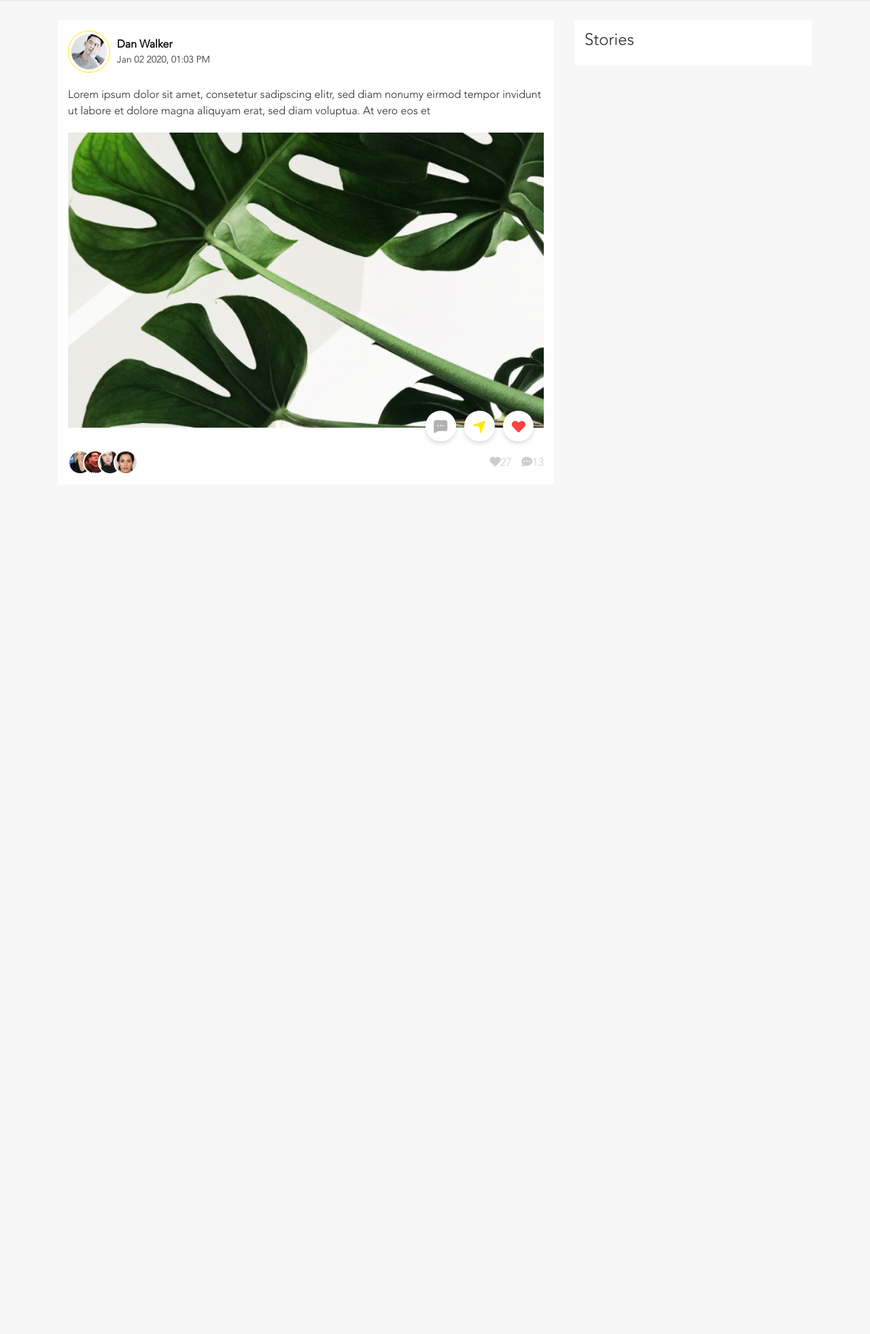
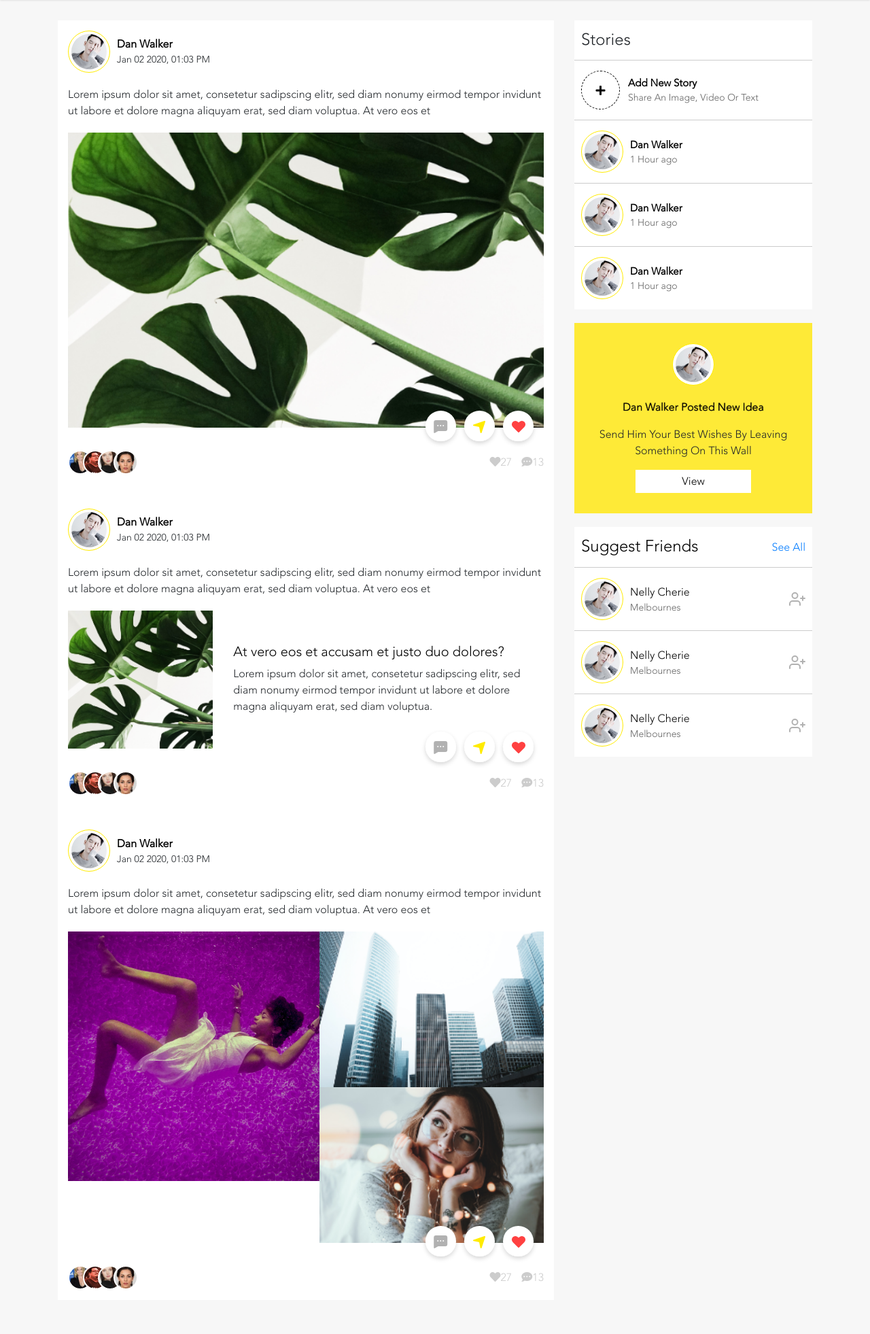
Before and after one commit to mohanmd/Alosana, a web app: file index.html in a window 1280 px wide. Shown: the part 88-2050 px from the top of the page at 68% size. Before the commit the page ends 851 px from the top, so only its background shows below. Run offline with its HTML, style and script files only (its server is not run), Linux system fonts and the light colour scheme.

Commit message:
Post page

```diff
--- a/css/style.css
+++ b/css/style.css
@@ -57,7 +57,37 @@ body .bg-light-cust{
 .marg-bot-20{
     margin-bottom: 20px;
 }
+.marg-bot-0{
+    margin-bottom: 0;
+}
 
+/* color */
+.bg-yellow{
+    background-color: #feea37;
+}
+.color-dark{
+    color: #000;
+}
+
+/* font */
+.text-shadow-b{
+    text-shadow: 0px 0px 1px #000;
+    color: #000;
+}
+
+.flex{
+    display: flex;
+}
+.display-flex-right{
+    display: flex;
+    align-items: center;
+    justify-content: space-between;
+}
+
+.display-flx-center{
+    display: flex;
+    align-items: center;
+}
 
 /* container */
 @media only screen and (min-width: 1000px){
@@ -137,6 +167,13 @@ button.btn:focus{
 .icon-only {
     background: transparent;
     border: 0;
+}
+.view_btn{
+    background: #fff;
+    border: 0;
+    max-width: 200px;
+    width: 170px;
+    padding: 5px;
 }
 /* back button */
 .back-btn{
@@ -378,7 +415,7 @@ span.stext {
     width: 100%;
     margin-bottom: 20px;
 }
-.post-top .profile-left{
+.profile-left{
     margin-right: 10px;
 }
 .post-top .text-cont .name{
@@ -411,3 +448,77 @@ span.stext {
 .total-list .like-count{
     margin-right: 10px;
 }
+.post:not(:last-child){
+    margin-bottom: 50px;
+}
+/* cust-grid */
+.custgrid .col2 div{
+    width: 100%;
+    height: 50%;
+}
+.custgrid .col2 div img{
+    width: 100%;
+    height: 100%;
+}
+.custgrid .col2{
+    width: 100%;
+}
+
+/* sidebar */
+.sidebar_area {
+    background-color: #fff;
+}
+.display-flex{
+    display: flex;
+    align-items: center;
+}
+.item-sidebar .icon-left {
+    font-weight: 100;
+    border: 1px dashed #000;
+    color: #000;
+    width: 57px;
+    height: 57px;
+    display: flex;
+    align-items: center;
+    justify-content: center;
+    margin-right: 12px;
+    border-radius: 100px;
+}
+.cust-text-right h3{
+    font-size: 15px;
+    font-weight: 600;
+    color: #000;
+    text-transform: capitalize;
+    line-height: 22px;
+    margin-bottom: 0;
+}
+.text-capital, .suggest-text{
+    text-transform: capitalize;
+}
+.cust-text-right p{
+    margin-bottom: 0;
+}
+.item-sidebar {
+    padding: 15px 10px;
+    border-bottom: 1px solid #ccc;
+}
+.item-sidebar:hover{
+    border-color: #feea37;
+}
+.item-sidebar:last-child{
+    border-bottom: 0;
+}
+.bottom-text{
+    font-size: 14px;
+    color: #636363;
+}
+.link-item{
+    color: #000;
+    text-decoration: none;
+}
+.link-item:hover{
+    text-decoration: none;
+}
+.latest-post-idea{
+    padding: 30px 15px;
+}
--- a/index.html
+++ b/index.html
@@ -29,7 +29,7 @@
 
                     <div class="right-menu-header text-right width-100 flex-end">
                         <div class="add-post">
-                            <button class="btn add_post_btn cut-post_btn">+ Post Idea</button>
+                           <a href="describe-idea.html"> <button class="btn add_post_btn cut-post_btn">+ Post Idea</button></a>
                         </div>
 
                         <div class="message-action">
@@ -41,7 +41,7 @@
                         </div>
 
                         <div class="profile-login">
-                          <button class="icon-only profile-btn"><img src="assets/images/profile.png" alt=""></button>
+                         <a href="login.html"> <button class="icon-only profile-btn"><img src="assets/images/profile.png" alt=""></button></a>
                         </div>
                     </div>
 
@@ -103,11 +103,221 @@
                         </div>
                       </div>
                     </div>
+                    <!--Post 1 End-->
+
+                    <div class="post "> <!---Post 2-->
+                      <div class="post-top">
+                        <div class="profile-left">
+                          <img src="assets/images/profile/profile.png" />
+                        </div>
+                        <div class="text-cont">
+                          <div class="name">dan walker</div>
+                          <div class="date">Jan 02 2020, 01:03 PM</div>
+                        </div>
+                      </div>
+                      <div class="post-description marg-bot-20 ">
+                        Lorem ipsum dolor sit amet, consetetur sadipscing elitr, sed diam nonumy eirmod tempor invidunt ut labore et dolore magna aliquyam erat, sed diam voluptua. At vero eos et
+                      </div>
+                      <div class="post-image row">
+                        <div class="col-md-4">
+                          <img src="assets/images/post-img-2.png" width="100%" alt="">
+                        </div>
+                        <div class="col-md-8 display-flx-center">
+                          <div class="post-right-cont">
+                            <h5 class="color-dark">At vero eos et accusam et justo duo dolores?</h5>
+                            <p class="marg-bot-0">Lorem ipsum dolor sit amet, consetetur sadipscing elitr, sed diam nonumy eirmod tempor invidunt ut labore et dolore magna aliquyam erat, sed diam voluptua.</p>
+                          </div>
+                        </div>
+                      </div>
+                      <div class="post-action-btn">
+                        <button class="icon-only comments"><img src="assets/images/icons/comment.svg" /></button>
+                        <button class="icon-only share"><img src="assets/images/icons/share.svg" /></button>
+                        <button class="icon-only like"><img src="assets/images/icons/like.svg" /></button>
+                      </div>
+                      <div class="short-comments">
+                        <div class="commentors ">
+                          <img src="assets/images/profile/comt-profile.png" />
+                          <img src="assets/images/profile/comt-profile1.png" />
+                          <img src="assets/images/profile/comt-profile2.png" />
+                          <img src="assets/images/profile/comt-profile3.png" />
+                        </div>
+                        <div class="total-list">
+                          <span class="likes"><i class="fas fa-heart"></i></span><span class="like-count">27</span>
+                          <span class="coments"><i class="fas fa-comment-dots"></i></span><span class="cmt-count">13</span>
+                        </div>
+                      </div>
+                    </div>
+                    <!--Post 2 End-->
+
+                    <div class="post "> <!---Post 3-->
+                      <div class="post-top">
+                        <div class="profile-left">
+                          <img src="assets/images/profile/profile.png" />
+                        </div>
+                        <div class="text-cont">
+                          <div class="name">dan walker</div>
+                          <div class="date">Jan 02 2020, 01:03 PM</div>
+                        </div>
+                      </div>
+                      <div class="post-description marg-bot-20 ">
+                        Lorem ipsum dolor sit amet, consetetur sadipscing elitr, sed diam nonumy eirmod tempor invidunt ut labore et dolore magna aliquyam erat, sed diam voluptua. At vero eos et
+                      </div>
+                      <div class="post-image custgrid flex">
+                        <div class="column ">
+                          <div>
+                            <img src="assets/images/post-img-3.png" alt="">
+                          </div>
+                        </div>
+                        <div class="column col2">
+                          <div>
+                            <img src="assets/images/post-img-4.png" alt="">
+                          </div>
+                          <div>
+                            <img src="assets/images/post-img-5.png" alt="">
+                          </div>
+                        </div>
+                      </div>
+                      <div class="post-action-btn">
+                        <button class="icon-only comments"><img src="assets/images/icons/comment.svg" /></button>
+                        <button class="icon-only share"><img src="assets/images/icons/share.svg" /></button>
+                        <button class="icon-only like"><img src="assets/images/icons/like.svg" /></button>
+                      </div>
+                      <div class="short-comments">
+                        <div class="commentors ">
+                          <img src="assets/images/profile/comt-profile.png" />
+                          <img src="assets/images/profile/comt-profile1.png" />
+                          <img src="assets/images/profile/comt-profile2.png" />
+                          <img src="assets/images/profile/comt-profile3.png" />
+                        </div>
+                        <div class="total-list">
+                          <span class="likes"><i class="fas fa-heart"></i></span><span class="like-count">27</span>
+                          <span class="coments"><i class="fas fa-comment-dots"></i></span><span class="cmt-count">13</span>
+                        </div>
+                      </div>
+                    </div>
+                    <!--Post 3 End-->
                   </div>
                 </div>
                 <div class="col-md-4 col-sm-12">
-                  <div class="sidebar_area cust-box">
-                    <h4 class="title">Stories</h4>
+                  <div class="sidebar_area marg-bot-20">
+                    <div class="sidebar-title item-sidebar">
+                      <h4 class="title marg-bot-0">Stories</h4>
+                    </div>
+
+                    <div class="add-new-story item-sidebar">
+                      <a href="#" class="add_story display-flex link-item">
+                        <div class="icon-left ">
+                          <i class="fas fa-plus"></i>
+                        </div>
+                        <div class="cust-text-right ">
+                          <h3>Add new story</h3>
+                          <p class="bottom-text text-capital">share an image, video or text</p>
+                        </div>
+                      </a>
+                    </div>
+
+                    <div class="item-sidebar last-login-acc">
+                      <a href="#" class=" display-flex link-item">
+                        <div class="profile-left">
+                          <img src="assets/images/profile/profile.png" alt="" >
+                        </div>
+                        <div class="cust-text-right ">
+                          <h3>Dan walker</h3>
+                          <p class="bottom-text ">1 Hour ago</p>
+                        </div>
+                      </a>
+                    </div>
+
+                    <div class=" item-sidebar last-login-acc">
+                      <a href="#" class=" display-flex link-item">
+                        <div class="profile-left">
+                          <img src="assets/images/profile/profile.png" alt="">
+                        </div>
+                        <div class="cust-text-right ">
+                          <h3>Dan walker</h3>
+                          <p class="bottom-text ">1 Hour ago</p>
+                        </div>
+                      </a>
+                    </div>
+
+                    <div class=" item-sidebar last-login-acc">
+                      <a href="#" class=" display-flex link-item">
+                        <div class="profile-left">
+                          <img src="assets/images/profile/profile.png" alt="">
+                        </div>
+                        <div class="cust-text-right ">
+                          <h3>Dan walker</h3>
+                          <p class="bottom-text ">1 Hour ago</p>
+                        </div>
+                      </a>
+                    </div>
+                  </div>
+
+                  <div class="sidebar-area  marg-bot-20 bg-yellow">
+                    <div class="latest-post-idea text-center">
+                      <img src="assets/images/profile/profile.png" class="marg-bot-20">
+                      <p class="text-capital text-shadow-b">dan walker posted new idea</p>
+                      <p  class="text-capital">send him your best wishes by leaving something on this wall</p>
+                      <button class="cust-btn view_btn">View</button>
+                    </div>
+                  </div>
+
+                  <div class="sidebar_area  suggest-friends">
+                    <div class="sidebar-title item-sidebar display-flex-right">
+                      <h4 class="title marg-bot-0 color-dark">Suggest Friends</h4>
+                      <a href="#">See All</a>
+                    </div>
+
+                    <div class="item-sidebar last-login-acc display-flex-right">
+                      <a href="#" class=" display-flex link-item">
+                        <div class="profile-left">
+                          <img src="assets/images/profile/profile.png" alt="" >
+                        </div>
+                        <div class="cust-text-right ">
+                          <div class="suggest-text">nelly cherie</div>
+                          <p class="bottom-text ">Melbournes</p>
+                        </div>
+                      </a>
+                      <div class="add-frds">
+                        <a href="#">
+                          <img src="assets/images/icons/user-plus.svg">
+                        </a>
+                      </div>
+                    </div>
+
+                    <div class="item-sidebar last-login-acc display-flex-right">
+                      <a href="#" class=" display-flex link-item">
+                        <div class="profile-left">
+                          <img src="assets/images/profile/profile.png" alt="" >
+                        </div>
+                        <div class="cust-text-right ">
+                          <div class="suggest-text">nelly cherie</div>
+                          <p class="bottom-text ">Melbournes</p>
+                        </div>
+                      </a>
+                      <div class="add-frds">
+                        <a href="#">
+                          <img src="assets/images/icons/user-plus.svg">
+                        </a>
+                      </div>
+                    </div>
+
+                    <div class="item-sidebar last-login-acc display-flex-right">
+                      <a href="#" class=" display-flex link-item">
+                        <div class="profile-left">
+                          <img src="assets/images/profile/profile.png" alt="" >
+                        </div>
+                        <div class="cust-text-right ">
+                          <div class="suggest-text">nelly cherie</div>
+                          <p class="bottom-text ">Melbournes</p>
+                        </div>
+                      </a>
+                      <div class="add-frds">
+                        <a href="#">
+                          <img src="assets/images/icons/user-plus.svg">
+                        </a>
+                      </div>
+                    </div>
                   </div>
                 </div>
               </div>
@@ -121,5 +331,7 @@
 
         <!-- custom js  -->
         <script src="js/custom.js"></script>
+
+
     </body>
 </html>
--- a/post-idea.html
+++ b/post-idea.html
@@ -97,7 +97,7 @@
                                     <p>It will now be verified by our team within 48 hours.</p>
                                 </div>
                                 <div class="form-action">
-                                    <a href="post-idea.html" ><button type="submit" class="cust-submit-btn">Next</button>
+                                    <a href="index.html" ><button type="submit" class="cust-submit-btn">Thank You</button>
                                 </div>
                             </div>
                         </div>
@@ -113,5 +113,6 @@
 
         <!-- custom js  -->
         <script src="js/custom.js"></script>
+
     </body>
 </html>
```
Also changed, not shown: assets/images/icons/user-plus.svg (added), assets/images/post-img-2.png (added), assets/images/post-img-3.png (added), assets/images/post-img-4.png (added), assets/images/post-img-5.png (added).
